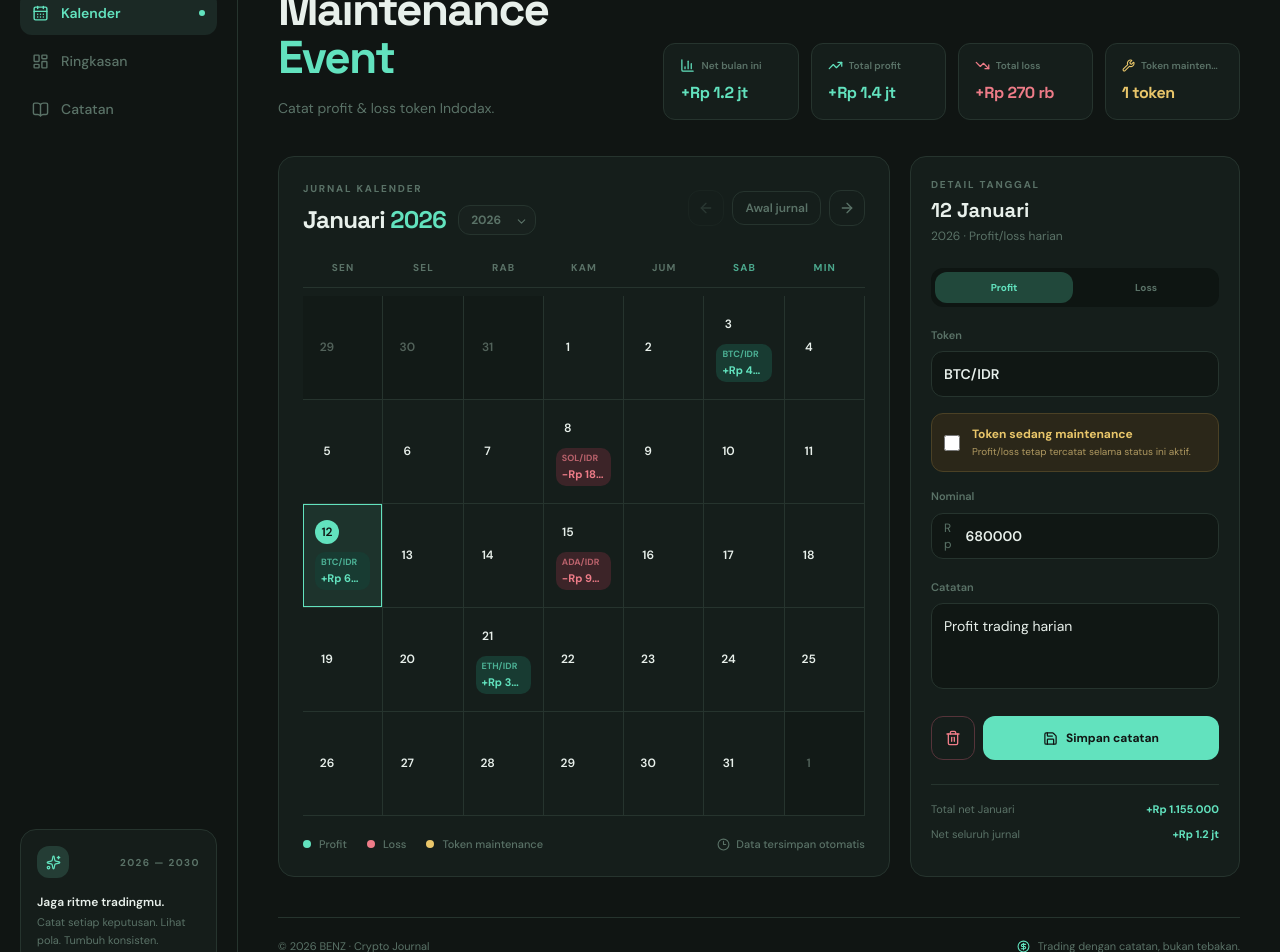
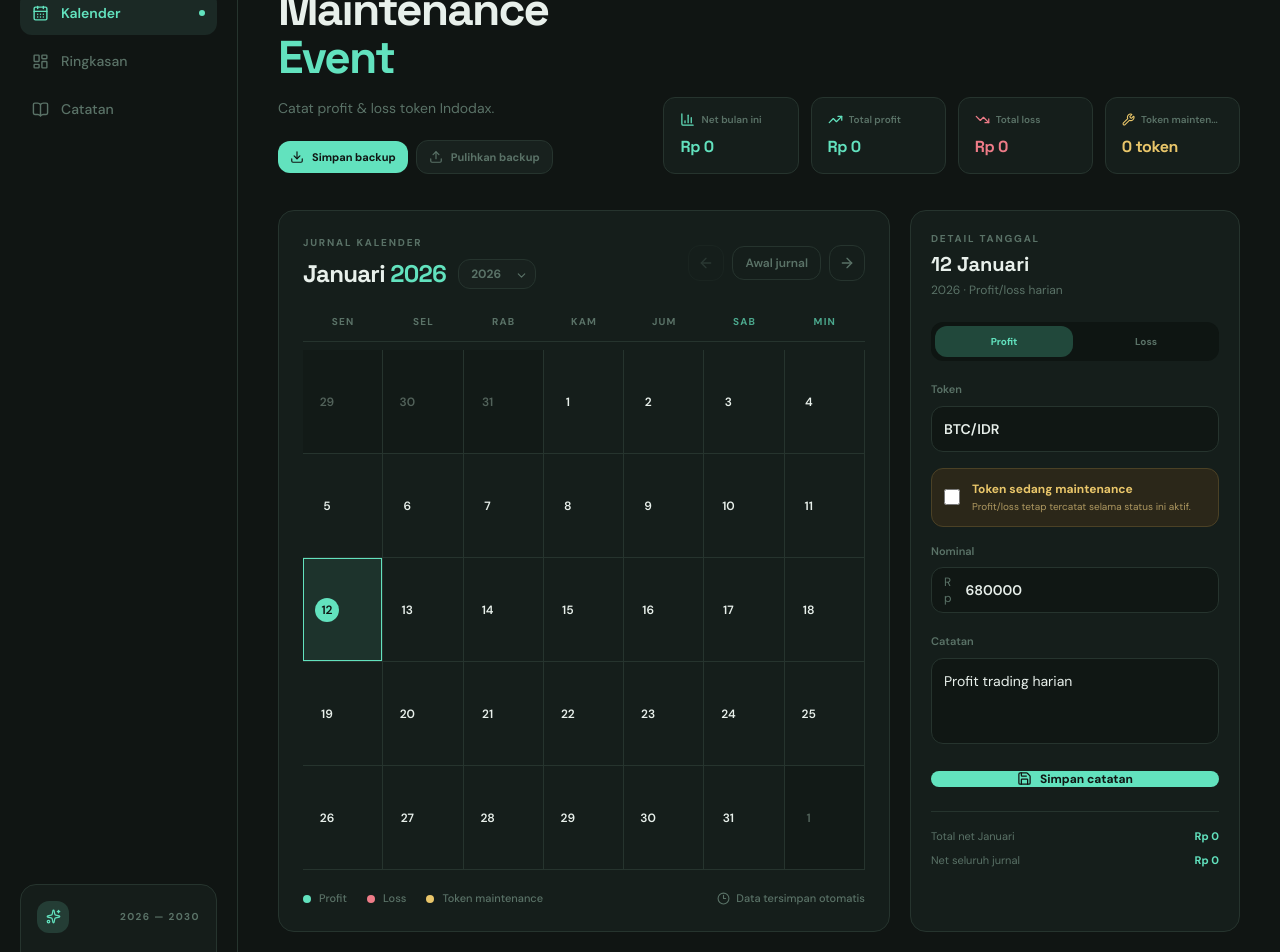
Before and after one commit to Badc0des/mthis, a React (Vite) app: page / in a window 1280 px wide. Shown: the part 160-1112 px from the top of the page. Built offline with nearby package versions, Linux system fonts and the light colour scheme.

Commit message:
Add manual backup and restore for journal data

```diff
--- a/client/pages/Index.tsx
+++ b/client/pages/Index.tsx
@@ -2,6 +2,7 @@ import {
   ArrowLeft,
   ArrowRight,
   BarChart3,
+  Download,
   BookOpen,
   CalendarDays,
   Check,
@@ -15,11 +16,12 @@ import {
   Trash2,
   TrendingDown,
   TrendingUp,
+  Upload,
   WalletCards,
   Wrench,
   X,
 } from "lucide-react";
-import { useEffect, useMemo, useState } from "react";
+import { type ChangeEvent, useEffect, useMemo, useState } from "react";
 
 type EntryType = "profit" | "loss";
 
@@ -32,6 +34,14 @@ type JournalEntry = {
 };
 
 type JournalEntries = Record<string, JournalEntry>;
+
+type BackupFile = {
+  app: "BENZ Crypto Journal";
+  version: 1;
+  exportedAt: string;
+  entries: JournalEntries;
+  buyAmount: number;
+};
 
 const STORAGE_KEY = "benz-crypto-journal";
 const BUY_AMOUNT_KEY = "benz-buy-amount";
@@ -51,14 +61,6 @@ const MONTHS = [
 ];
 const WEEKDAYS = ["Sen", "Sel", "Rab", "Kam", "Jum", "Sab", "Min"];
 const YEARS = [2026, 2027, 2028, 2029, 2030];
-const initialEntries: JournalEntries = {
-  "2026-01-03": { type: "profit", amount: 425000, token: "BTC/IDR", maintenance: false, note: "Take profit BTC" },
-  "2026-01-08": { type: "loss", amount: -180000, token: "SOL/IDR", maintenance: false, note: "Cut loss altcoin" },
-  "2026-01-12": { type: "profit", amount: 680000, token: "BTC/IDR", maintenance: false, note: "Profit trading harian" },
-  "2026-01-15": { type: "loss", amount: -90000, token: "ADA/IDR", maintenance: true, note: "Loss saat token maintenance" },
-  "2026-01-21": { type: "profit", amount: 320000, token: "ETH/IDR", maintenance: false, note: "Swing trade ETH" },
-};
-
 function dateKey(year: number, month: number, day: number) {
   return `${year}-${String(month + 1).padStart(2, "0")}-${String(day).padStart(2, "0")}`;
 }
@@ -86,23 +88,27 @@ function typeLabel(type: EntryType) {
   return type === "profit" ? "Profit" : "Loss";
 }
 
+function normalizeEntries(input: unknown): JournalEntries {
+  if (!input || typeof input !== "object") return {};
+  return Object.fromEntries(Object.entries(input as Record<string, unknown>).flatMap(([key, rawEntry]) => {
+    if (!rawEntry || typeof rawEntry !== "object") return [];
+    const entry = rawEntry as { type?: string; amount?: number; token?: string; maintenance?: boolean; note?: string };
+    return [[key, {
+      type: entry.type === "loss" ? "loss" : "profit",
+      amount: Number(entry.amount) || 0,
+      token: entry.token ?? "",
+      maintenance: Boolean(entry.maintenance) || entry.type === "maintenance",
+      note: entry.note ?? "",
+    }]];
+  }));
+}
+
 function loadEntries(): JournalEntries {
   try {
     const saved = localStorage.getItem(STORAGE_KEY);
-    if (!saved) return initialEntries;
-    const parsed = JSON.parse(saved) as Record<string, { type?: string; amount?: number; token?: string; maintenance?: boolean; note?: string }>;
-    return {
-      ...initialEntries,
-      ...Object.fromEntries(Object.entries(parsed).map(([key, entry]) => [key, {
-        type: entry.type === "loss" ? "loss" : "profit",
-        amount: Number(entry.amount) || 0,
-        token: entry.token ?? "",
-        maintenance: Boolean(entry.maintenance) || entry.type === "maintenance",
-        note: entry.note ?? "",
-      }])),
-    };
+    return saved ? normalizeEntries(JSON.parse(saved)) : {};
   } catch {
-    return initialEntries;
+    return {};
   }
 }
 
@@ -118,6 +124,7 @@ export default function Index() {
   const [note, setNote] = useState("Profit trading harian");
   const [isMobilePanelOpen, setIsMobilePanelOpen] = useState(false);
   const [savedNotice, setSavedNotice] = useState(false);
+  const [backupNotice, setBackupNotice] = useState("");
   const [buyAmount, setBuyAmount] = useState(() => {
     const saved = Number(localStorage.getItem(BUY_AMOUNT_KEY));
     return saved > 0 ? saved : 5000000;
@@ -222,6 +229,66 @@ export default function Index() {
     setIsEditingBuy(false);
   }
 
+  function saveBackup() {
+    const backup: BackupFile = {
+      app: "BENZ Crypto Journal",
+      version: 1,
+      exportedAt: new Date().toISOString(),
+      entries,
+      buyAmount,
+    };
+    const url = URL.createObjectURL(new Blob([JSON.stringify(backup, null, 2)], { type: "application/json" }));
+    const link = document.createElement("a");
+    link.href = url;
+    link.download = `benz-backup-${new Date().toISOString().slice(0, 10)}.json`;
+    link.click();
+    URL.revokeObjectURL(url);
+    setBackupNotice("Backup berhasil disimpan");
+    window.setTimeout(() => setBackupNotice(""), 2400);
+  }
+
+  function handleRestore(event: ChangeEvent<HTMLInputElement>) {
+    const file = event.target.files?.[0];
+    event.target.value = "";
+    if (!file) return;
+
+    const reader = new FileReader();
+    reader.onload = () => {
+      try {
+        const parsed = JSON.parse(String(reader.result)) as Partial<BackupFile>;
+        if (parsed.app !== "BENZ Crypto Journal" || parsed.version !== 1 || !parsed.entries || typeof parsed.entries !== "object" || Array.isArray(parsed.entries)) throw new Error("Invalid backup");
+        if (!window.confirm("Pulihkan backup? Data lokal di device ini akan diganti dengan isi backup.")) return;
+        const restoredEntries = normalizeEntries(parsed.entries);
+        setEntries(restoredEntries);
+        const restoredBuyAmount = Number(parsed.buyAmount);
+        if (restoredBuyAmount > 0) setBuyAmount(restoredBuyAmount);
+
+        const firstDate = Object.keys(restoredEntries).sort()[0];
+        if (firstDate) {
+          const firstEntry = restoredEntries[firstDate];
+          setSelectedDate(firstDate);
+          setYear(Number(firstDate.slice(0, 4)));
+          setMonth(Number(firstDate.slice(5, 7)) - 1);
+          setEntryType(firstEntry.type);
+          setAmount(String(Math.abs(firstEntry.amount)));
+          setToken(firstEntry.token);
+          setMaintenance(firstEntry.maintenance);
+          setNote(firstEntry.note);
+        } else {
+          setAmount("");
+          setToken("");
+          setMaintenance(false);
+          setNote("");
+        }
+        setBackupNotice("Data berhasil dipulihkan");
+      } catch {
+        setBackupNotice("File backup tidak valid");
+      }
+      window.setTimeout(() => setBackupNotice(""), 2400);
+    };
+    reader.readAsText(file);
+  }
+
   const selectedDay = Number(selectedDate.slice(-2));
   const selectedYear = Number(selectedDate.slice(0, 4));
   const selectedMonthLabel = MONTHS[Number(selectedDate.slice(5, 7)) - 1];
@@ -261,8 +328,8 @@ export default function Index() {
               <span className="flex h-8 w-8 items-center justify-center rounded-lg bg-[#243d35] text-mint"><Sparkles size={15} /></span>
               <span className="text-[10px] font-bold uppercase tracking-[0.14em] text-muted">2026 — 2030</span>
             </div>
-            <p className="text-xs font-semibold text-cloud">Jaga ritme tradingmu.</p>
-            <p className="mt-1 text-[11px] leading-relaxed text-muted">Catat setiap keputusan. Lihat pola. Tumbuh konsisten.</p>
+            <p className="text-xs font-semibold text-cloud">Data aman di device ini.</p>
+            <p className="mt-1 text-[11px] leading-relaxed text-muted">Simpan backup sebelum berpindah device.</p>
           </div>
         </aside>
 
@@ -272,7 +339,7 @@ export default function Index() {
               <div className="flex h-9 w-9 items-center justify-center rounded-xl bg-mint text-ink"><WalletCards size={18} /></div>
               <span className="font-display text-sm font-bold">BENZ</span>
             </div>
-            <div className="hidden items-center gap-2 text-xs text-muted sm:flex"><span className="h-1.5 w-1.5 rounded-full bg-mint" /> Semua catatan tersimpan lokal</div>
+            <div className="hidden items-center gap-2 text-xs text-muted sm:flex"><span className="h-1.5 w-1.5 rounded-full bg-mint" /> Lokal · backup manual</div>
             <div className="ml-auto flex items-center gap-3">
               {isEditingBuy ? <form onSubmit={(event) => { event.preventDefault(); saveBuyAmount(); }} className="flex items-center rounded-full border border-mint bg-[#17231f] px-3 py-1.5 text-xs font-bold text-lime" title="Atur nominal BUY">
                 <span className="mr-1.5 text-muted">BUY</span>
@@ -289,6 +356,14 @@ export default function Index() {
                 <p className="mb-3 flex items-center gap-2 text-[11px] font-bold uppercase tracking-[0.19em] text-mint"><span className="h-px w-6 bg-mint" /> Trading diary</p>
                 <h1 className="font-display text-[34px] font-bold leading-[1.05] tracking-[-0.04em] text-cloud sm:text-[46px]">Maintenance <span className="text-mint">Event</span></h1>
                 <p className="mt-4 max-w-md text-sm leading-relaxed text-muted">Catat profit &amp; loss token Indodax.</p>
+                <div className="mt-5 flex flex-wrap items-center gap-2">
+                  <button onClick={saveBackup} className="flex items-center gap-2 rounded-lg bg-mint px-3 py-2 text-[11px] font-black text-ink transition hover:bg-[#87edcd]"><Download size={14} /> Simpan backup</button>
+                  <label className="flex cursor-pointer items-center gap-2 rounded-lg border border-line bg-[#18211e] px-3 py-2 text-[11px] font-bold text-muted transition hover:border-mint hover:text-cloud">
+                    <Upload size={14} /> Pulihkan backup
+                    <input type="file" accept="application/json,.json" onChange={handleRestore} className="hidden" />
+                  </label>
+                  {backupNotice && <span className="text-[11px] font-semibold text-mint">{backupNotice}</span>}
+                </div>
               </div>
               <div className="grid grid-cols-2 gap-3 sm:grid-cols-4 xl:min-w-[560px]">
                 <StatCard label="Net bulan ini" value={formatShortRupiah(monthlyNet)} accent={monthlyNet >= 0 ? "mint" : "coral"} icon={<BarChart3 size={15} />} />
```
